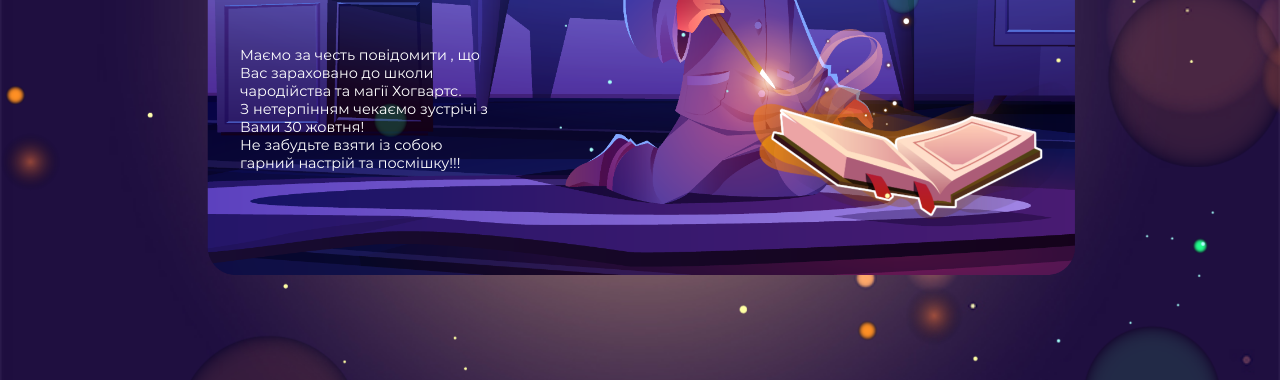
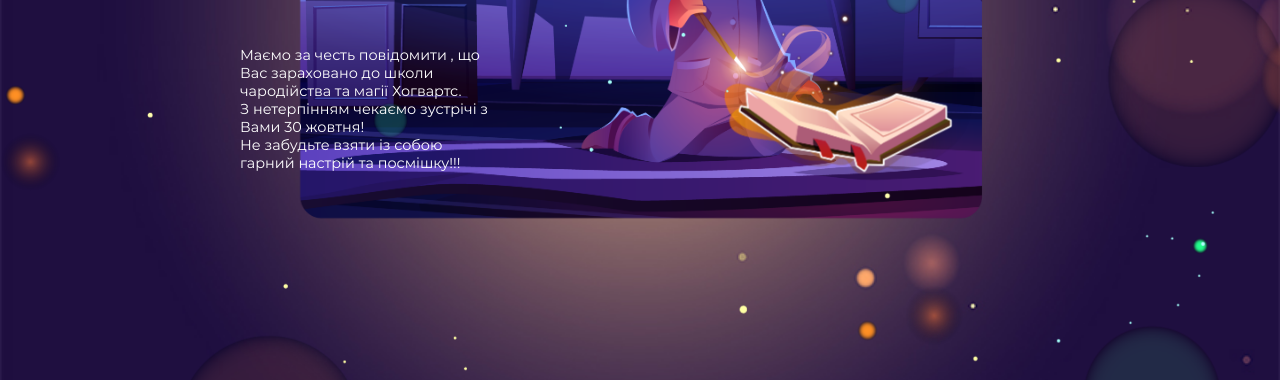
Before and after one commit to dragan-margarita/helloween, a plain HTML site: page index.html in a window 1280 px wide. Shown: the part 390-770 px from the top of the page. Drawn offline with Linux system fonts and the light colour scheme.

Commit message:
Update style.css

```diff
--- a/css/style.css
+++ b/css/style.css
@@ -35,7 +35,7 @@
 }
 .bg img{
 	max-width: 1200px;
-	max-height: 700px;
+	max-height: 550px;
 }
 
 
@@ -67,7 +67,7 @@
 }
 .book img{
 	max-width: 1200px;
-	max-height: 700px;
+	max-height: 550px;
 }
 
 
```
